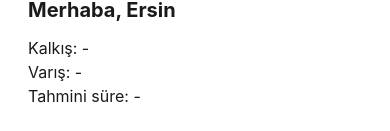
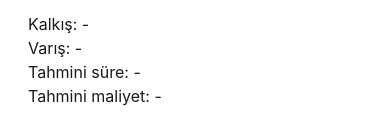
Before and after one commit to ErsinKalafat/MapTruckShippingProject, a React Native app: screen / in a window 390 px wide. Shown: the part 710-841 px from the top of the page. Built offline with nearby package versions, Linux system fonts and the light colour scheme.

Commit message:
Add distanceMeters to route calculations and estimate cost; update JourneyInfo to display cost

```diff
--- a/App.tsx
+++ b/App.tsx
@@ -12,7 +12,7 @@ import { useRoute } from './src/hooks/useRoute';
 // Harita platforma göre seçilir (iOS: react-native-maps, Android: MapLibre).
 // Haritaya basılı tutarak (selectByMap) veya dropdown ile başlangıç/varış seçilir.
 function App() {
-  const { origin, destination, route, durationSeconds, setOrigin, setDestination, selectByMap, reset } =
+  const { origin, destination, route, durationSeconds, distanceMeters, setOrigin, setDestination, selectByMap, reset } =
     useRoute();
   const mapRef = useRef<OsmMapHandle>(null);
 
@@ -42,6 +42,7 @@ function App() {
           origin={origin}
           destination={destination}
           durationSeconds={durationSeconds}
+          distanceMeters={distanceMeters}
         />
       </View>
     </SafeAreaProvider>
--- a/src/components/JourneyInfo/index.tsx
+++ b/src/components/JourneyInfo/index.tsx
@@ -1,15 +1,22 @@
 import { Text, View } from 'react-native';
 
-import { USER_NAME } from '../../constants';
+import { CURRENCY, USER_NAME } from '../../constants';
 import { withSafeAreaPanel } from '../../hocs/withSafeAreaPanel';
+import { estimateCost } from '../../utils/estimateCost';
 import { formatDuration } from '../../utils/formatDuration';
 import { styles } from './styles';
 import type { JourneyInfoProps } from './types';
 
 // Haritanın üstünde, alt kısımda absolute duran yolculuk bilgisi alanı.
-function JourneyInfo({ origin, destination, durationSeconds }: JourneyInfoProps) {
-    const duration =
-        origin && destination ? formatDuration(durationSeconds) : '-';
+function JourneyInfo({
+    origin,
+    destination,
+    durationSeconds,
+    distanceMeters,
+}: JourneyInfoProps) {
+    const hasRoute = Boolean(origin && destination);
+    const duration = hasRoute ? formatDuration(durationSeconds) : '-';
+    const cost = hasRoute ? `${estimateCost(distanceMeters)} ${CURRENCY}` : '-';
 
     return (
         <View style={styles.card}>
@@ -17,6 +24,7 @@ function JourneyInfo({ origin, destination, durationSeconds }: JourneyInfoProps)
             <Text style={styles.row}>Kalkış: {origin?.name ?? '-'}</Text>
             <Text style={styles.row}>Varış: {destination?.name ?? '-'}</Text>
             <Text style={styles.row}>Tahmini süre: {duration}</Text>
+            <Text style={styles.row}>Tahmini maliyet: {cost}</Text>
         </View>
     );
 }
--- a/src/components/JourneyInfo/types.ts
+++ b/src/components/JourneyInfo/types.ts
@@ -5,4 +5,6 @@ export type JourneyInfoProps = {
     destination: Location | null;
     // OSRM'den gelen gerçek sürüş süresi (saniye).
     durationSeconds: number;
+    // OSRM'den gelen gerçek yol mesafesi (metre).
+    distanceMeters: number;
 };
--- a/src/constants/numbers.ts
+++ b/src/constants/numbers.ts
@@ -12,3 +12,6 @@ export const ROUTE_STROKE_WIDTH = 5;
 
 // Rotayı ekrana sığdırırken bırakılan kenar boşluğu (piksel).
 export const MAP_FIT_PADDING = 80;
+
+// Kilometre başına tahmini taşıma ücreti (TL).
+export const PRICE_PER_KM = 25;
--- a/src/constants/strings.ts
+++ b/src/constants/strings.ts
@@ -1,2 +1,3 @@
 export const APP_USER_AGENT = 'MapTruckShippingProject';
 export const USER_NAME = 'Ersin';
+export const CURRENCY = '₺';
--- a/src/hooks/useRoute.ts
+++ b/src/hooks/useRoute.ts
@@ -9,6 +9,7 @@ export function useRoute() {
     const [destination, setDestination] = useState<Location | null>(null);
     const [route, setRoute] = useState<RoutePoint[]>([]);
     const [durationSeconds, setDurationSeconds] = useState(0);
+    const [distanceMeters, setDistanceMeters] = useState(0);
 
     // A ve B noktası belirlenince OSRM'den rotayı çek; eksikse rotayı temizle.
     useEffect(() => {
@@ -16,10 +17,12 @@ export function useRoute() {
             fetchRoute(origin, destination).then(result => {
                 setRoute(result.coordinates);
                 setDurationSeconds(result.durationSeconds);
+                setDistanceMeters(result.distanceMeters);
             });
         } else {
             setRoute([]);
             setDurationSeconds(0);
+            setDistanceMeters(0);
         }
     }, [origin, destination]);
 
@@ -49,6 +52,7 @@ export function useRoute() {
         destination,
         route,
         durationSeconds,
+        distanceMeters,
         setOrigin,
         setDestination,
         selectByMap,
--- a/src/types/route.ts
+++ b/src/types/route.ts
@@ -5,4 +5,5 @@ export type RoutePoint = [number, number];
 export type RouteResult = {
     coordinates: RoutePoint[];
     durationSeconds: number;
+    distanceMeters: number;
 };
--- /dev/null
+++ b/src/utils/estimateCost.ts
@@ -0,0 +1,6 @@
+import { PRICE_PER_KM } from '../constants';
+
+// Mesafeye (metre) göre tahmini taşıma maliyetini TL olarak hesaplar.
+export function estimateCost(distanceMeters: number): number {
+    return Math.round((distanceMeters / 1000) * PRICE_PER_KM);
+}
--- a/src/utils/fetchRoute.ts
+++ b/src/utils/fetchRoute.ts
@@ -19,8 +19,9 @@ export async function fetchRoute(
         return {
             coordinates: route?.geometry.coordinates ?? [],
             durationSeconds: route?.duration ?? 0,
+            distanceMeters: route?.distance ?? 0,
         };
     } catch {
-        return { coordinates: [], durationSeconds: 0 };
+        return { coordinates: [], durationSeconds: 0, distanceMeters: 0 };
     }
 }
--- a/src/utils/types/osrm.ts
+++ b/src/utils/types/osrm.ts
@@ -7,6 +7,8 @@ export type OsrmRoute = {
     };
     // Gerçek yol üzerinden tahmini sürüş süresi (saniye).
     duration: number;
+    // Gerçek yol mesafesi (metre).
+    distance: number;
 };
 
 export type OsrmResponse = {
```
